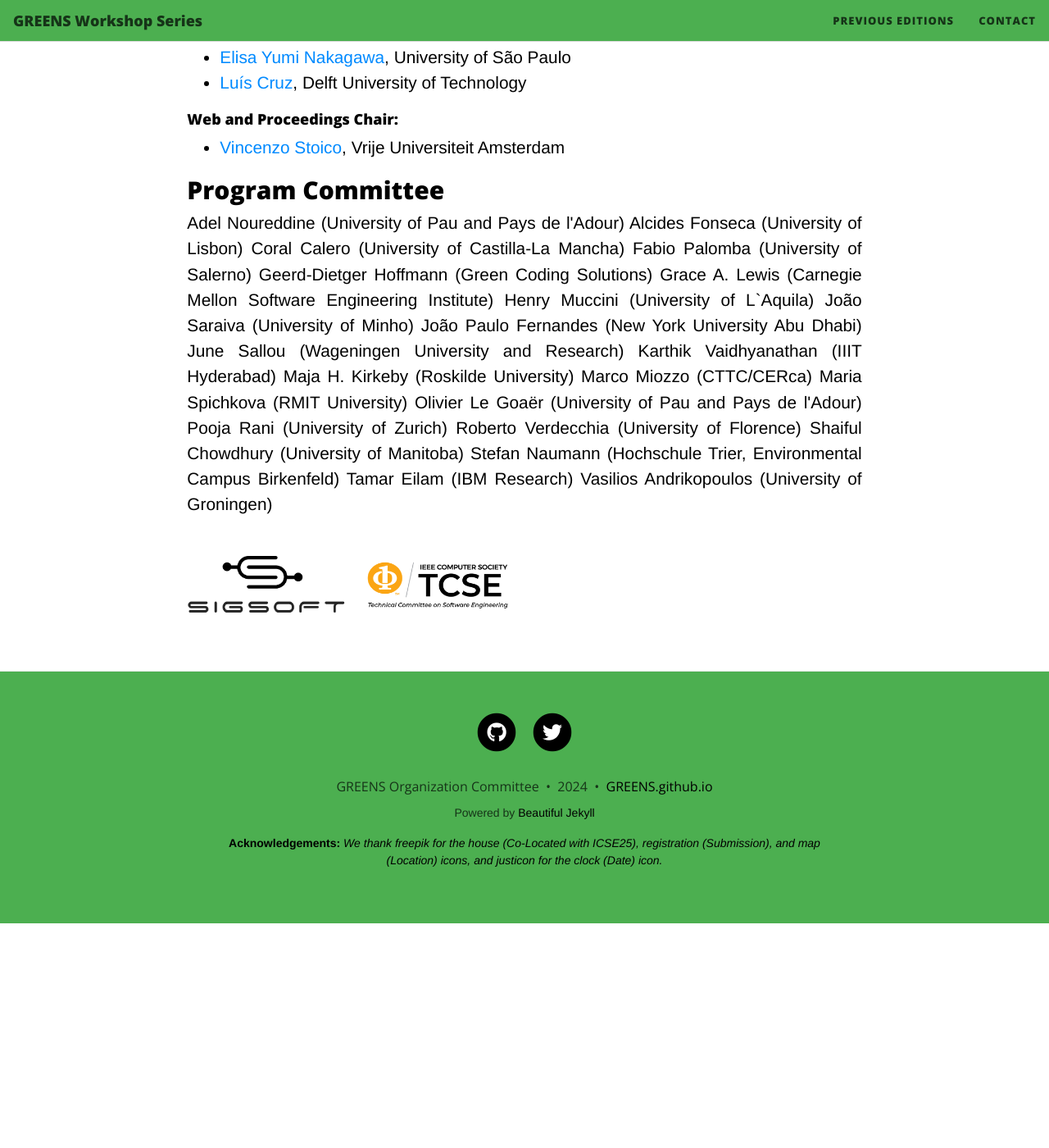
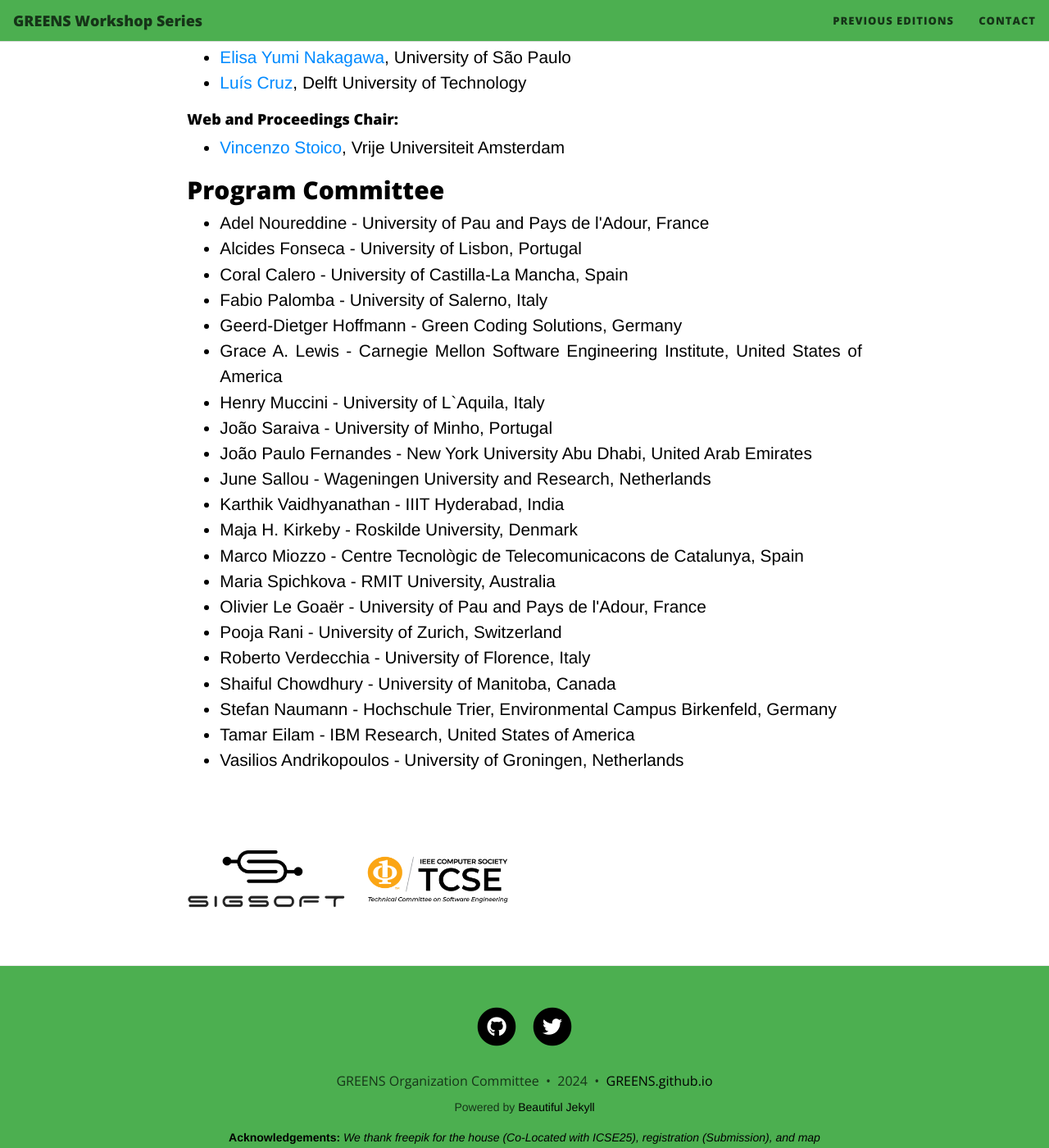
Before and after one commit to greensworkshop/greensworkshop.github.io, a Jekyll site: the page built from index.html, in a window 1280 px wide and 1400 px high, scrolled down 3591 px. Shown: the whole window at 82% size. Built offline with Jekyll 4.4.1, drawn with Linux system fonts in a browser that asks for light colours; nearby versions of some CDN libraries; the list of posts is cut into pages by our own code; before the commit the page ends 4717 px from its top, so only the background shows below that.

Commit message:
fixed pc

```diff
--- a/index.html
+++ b/index.html
@@ -129,27 +129,29 @@ Catalunya-BarcelonaTech</li>
 </ul>
 
 <h2 id="program-committee">Program Committee</h2>
-Adel Noureddine	(University of Pau and Pays de l'Adour)
-Alcides Fonseca	(University of Lisbon)
-Coral Calero	(University of Castilla-La Mancha)
-Fabio Palomba	(University of Salerno)
-Geerd-Dietger Hoffmann	(Green Coding Solutions)
-Grace A. Lewis	(Carnegie Mellon Software Engineering Institute)
-Henry Muccini	(University of L`Aquila)
-João Saraiva	(University of Minho)
-João Paulo Fernandes	(New York University Abu Dhabi)
-June Sallou	(Wageningen University and Research)
-Karthik Vaidhyanathan	(IIIT Hyderabad)
-Maja H. Kirkeby	(Roskilde University)
-Marco Miozzo	(CTTC/CERca)
-Maria Spichkova	(RMIT University)
-Olivier Le Goaër	(University of Pau and Pays de l'Adour)
-Pooja Rani	(University of Zurich)
-Roberto Verdecchia	(University of Florence)
-Shaiful Chowdhury	(University of Manitoba)
-Stefan Naumann	(Hochschule Trier, Environmental Campus Birkenfeld)
-Tamar Eilam	(IBM Research)
-Vasilios Andrikopoulos (University of Groningen)
+<ul>
+  <li>Adel Noureddine - University of Pau and Pays de l'Adour, France</li>
+  <li>Alcides Fonseca - University of Lisbon, Portugal </li>
+  <li>Coral Calero - University of Castilla-La Mancha, Spain </li>
+  <li>Fabio Palomba	- University of Salerno, Italy </li>
+  <li>Geerd-Dietger Hoffmann - Green Coding Solutions, Germany</li>
+  <li>Grace A. Lewis - Carnegie Mellon Software Engineering Institute, United States of America</li>
+  <li>Henry Muccini	- University of L`Aquila, Italy </li>
+  <li>João Saraiva	- University of Minho, Portugal </li>
+  <li>João Paulo Fernandes - New York University Abu Dhabi, United Arab Emirates</li>
+  <li>June Sallou	- Wageningen University and Research, Netherlands </li>
+  <li>Karthik Vaidhyanathan - IIIT Hyderabad, India </li>
+  <li>Maja H. Kirkeby	- Roskilde University, Denmark </li>
+  <li>Marco Miozzo - Centre Tecnològic de Telecomunicacons de Catalunya, Spain</li>
+  <li>Maria Spichkova - RMIT University, Australia</li>
+  <li>Olivier Le Goaër - University of Pau and Pays de l'Adour, France</li>
+  <li>Pooja Rani - University of Zurich, Switzerland</li>
+  <li>Roberto Verdecchia - University of Florence, Italy</li>
+  <li>Shaiful Chowdhury	- University of Manitoba, Canada</li>
+  <li>Stefan Naumann - Hochschule Trier, Environmental Campus Birkenfeld, Germany</li>
+  <li>Tamar Eilam	- IBM Research, United States of America </li>
+  <li>Vasilios Andrikopoulos - University of Groningen, Netherlands</li>
+</ul>
 
 <!-- Footer -->
 <br><br>
```
